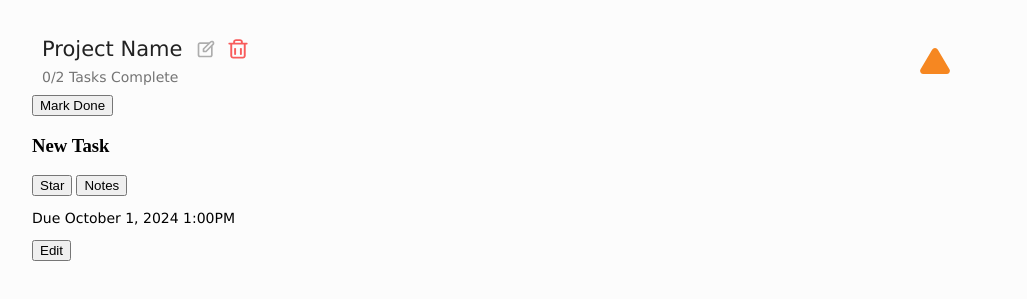
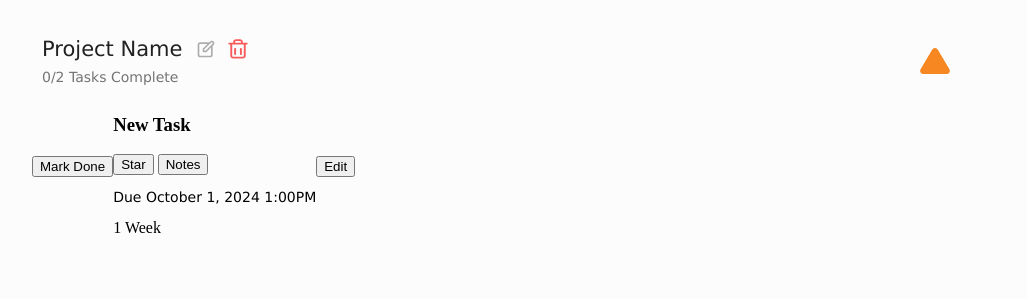
Before and after one commit to liuworkgit/doit-webapp, a website built with webpack: page src/index-template.html in a window 1280 px wide. Shown: the part 111-410 px from the top of the page, without its empty margins (126-1153 px from the left). Built offline with nearby package versions, Linux system fonts and the light colour scheme; files whose address does not match are found by name.

Commit message:
Organized task html in template, refactored repetitive styling into bar rule.

```diff
--- a/src/index-template.html
+++ b/src/index-template.html
@@ -29,9 +29,8 @@
     <main>
         <div class="left sidebar"></div>
         <div id="projects-window">
-            <!--TODO: Implement JS for replacing show tasks icon-->
             <div class="project">
-                <div class="open project-bar">
+                <div class="bar open project-bar">
                     <div class="project-info">
                         <div class="flex-inline">
                             <h2>Project Name</h2>
@@ -58,12 +57,21 @@
                     </button>
                 </div>
                 <div class="tasks">
-                    <div class="task-bar">
+                    <div class="bar">
                         <button type="button">Mark Done</button>
-                        <h3>New Task</h3>
-                        <button type="button">Star</button>
-                        <button type="button">Notes</button>
-                        <p>Due October 1, 2024 1:00PM</p>
+                        <div>
+                            <div class="task-info">
+                                <h3>New Task</h3>
+                                <div class="task-options">
+                                    <button type="button">Star</button>
+                                    <button type="button">Notes</button>
+                                </div>
+                            </div>
+                            <div class="due-date">
+                                <p>Due October 1, 2024 1:00PM</p>
+                                <div class="warning">1 Week</div>
+                            </div>
+                        </div>
                         <button type="button">Edit</button>
                     </div>
                 </div>
--- a/src/styles/index.css
+++ b/src/styles/index.css
@@ -43,6 +43,10 @@ p {
 }
 
 /* || UTILITIES - Rules that flexibly apply to many elements */
+.bar {
+    align-items: center;
+    display: block flex;
+}
 .big-icon {
     width: 30px;
     height: auto;
@@ -121,8 +125,6 @@ p {
     align-items: center;
 }
 .project-bar {
-    align-items: center;
-    display: block flex;
     padding: 10px;
 }
 .project-info > .flex-inline {
```
